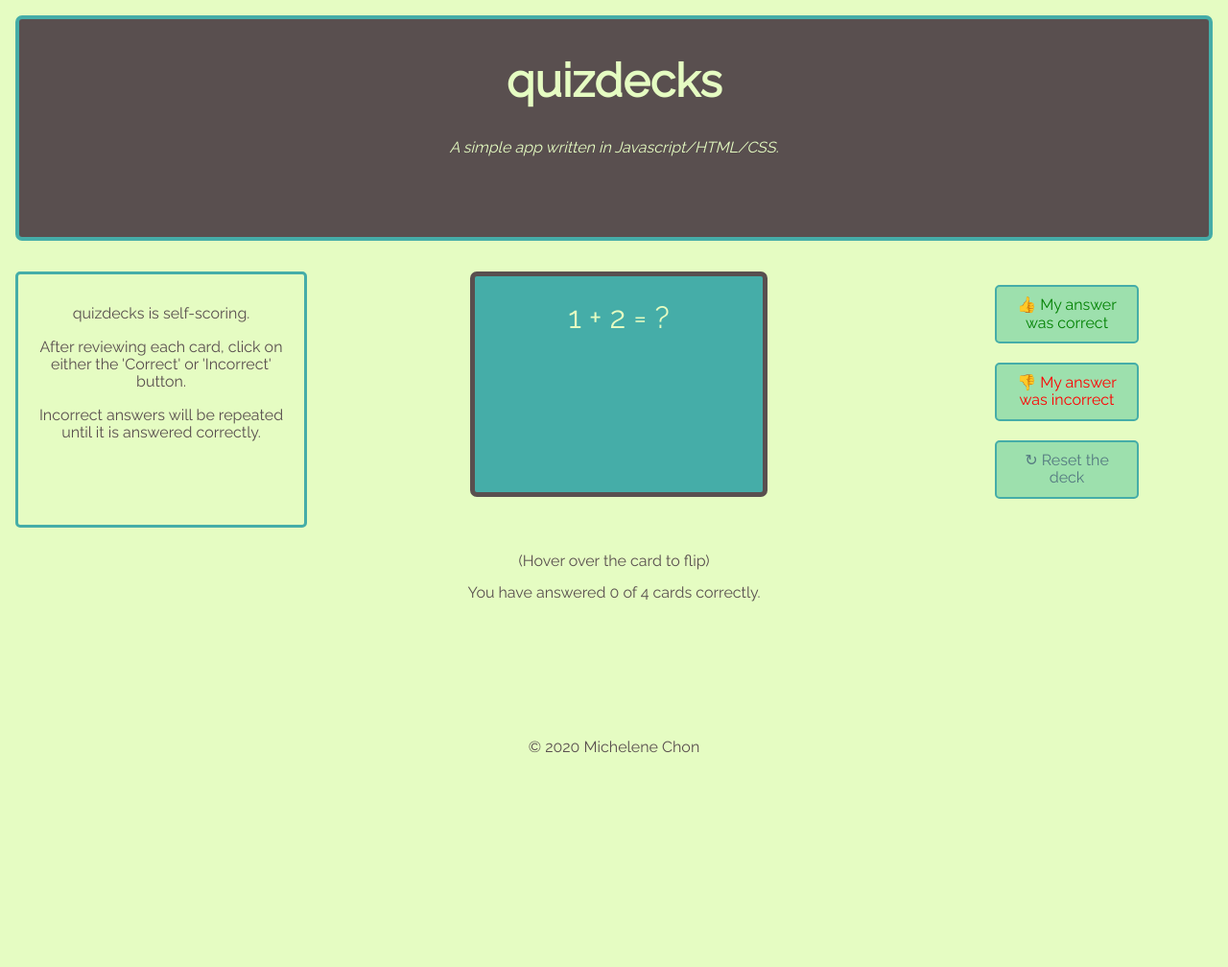
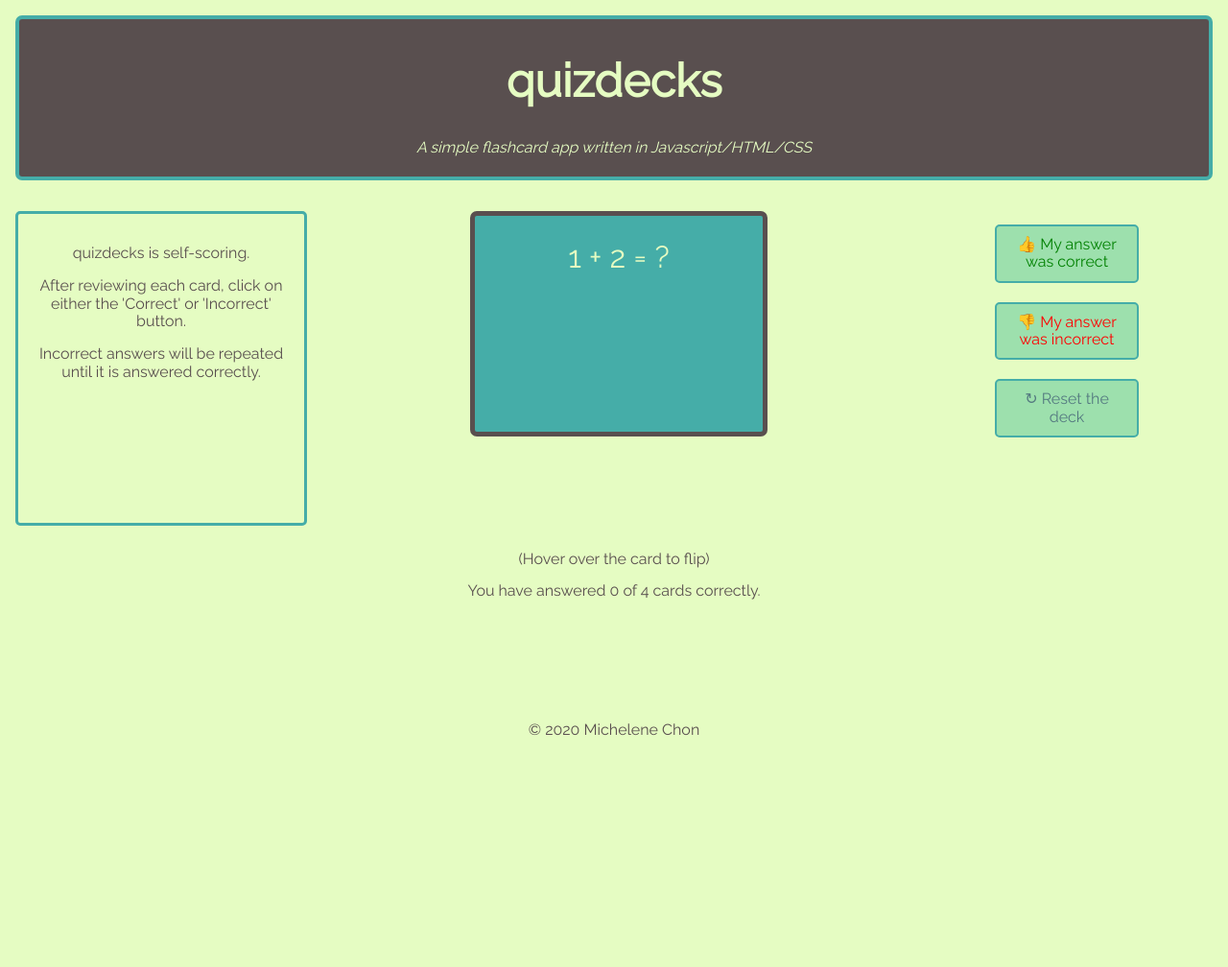
Before and after one commit to michelene/quizdecks, a plain HTML site: page index.html in a window 1280 px wide. Shown: the whole page at 96% size. After the commit the page ends 939 px from the top, so only its background shows below. Drawn offline with Linux system fonts and the light colour scheme.

Commit message:
Make grid more responsive

```diff
--- a/css/style.css
+++ b/css/style.css
@@ -149,7 +149,7 @@ main {
 @media (min-width: 1000px) {
   body {
     display: grid;
-    grid-template-rows: 25fr 30fr 20fr 25fr;
+    grid-template-rows: 1fr 2fr 1fr 1fr;
     grid-template-columns: 1fr 2fr 1fr;
     grid-gap: 1rem;
   }
--- a/index.html
+++ b/index.html
@@ -15,7 +15,7 @@
     <header>
       <h1>quizdecks</h1>
       <p class="italic">
-        A simple app written in Javascript/HTML/CSS.
+        A simple flashcard app written in Javascript/HTML/CSS
       </p>
     </header>
     <div class="sidebar-left">
```
